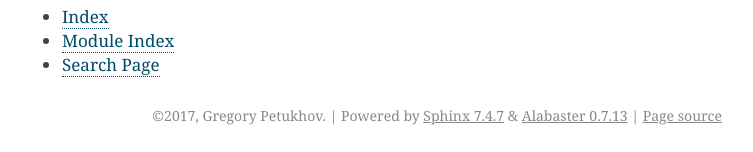
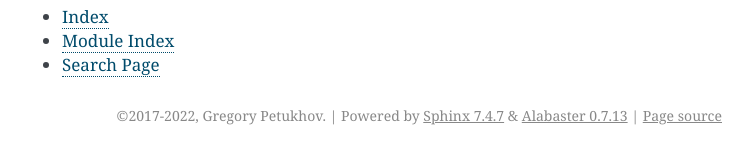
Before and after one commit to lorien/test_server, a Sphinx documentation site: the page built from docs/index.rst, in a window 1280 px wide. Shown: the part 1313-1465 px from the top of the page, without its empty margins (388-1141 px from the left). Built offline with Sphinx 7.4.7, drawn with Linux system fonts in a browser that asks for light colours.

Commit message:
Update docs

```diff
--- a/docs/conf.py
+++ b/docs/conf.py
@@ -53,7 +53,7 @@
 
 # General information about the project.
 project = u"test_server"
-copyright = u"2017, Gregory Petukhov"
+copyright = u"2017-2022, Gregory Petukhov"
 author = u"Gregory Petukhov"
 
 # The version info for the project you're documenting, acts as replacement for
--- a/docs/index.rst
+++ b/docs/index.rst
@@ -1,7 +1,5 @@
 test_server documentation
 =========================
-
-.. module:: test_server.server
 
 Package test_servers helps you to test HTTP clients:
 
```
Also changed, not shown: 2 other files.
